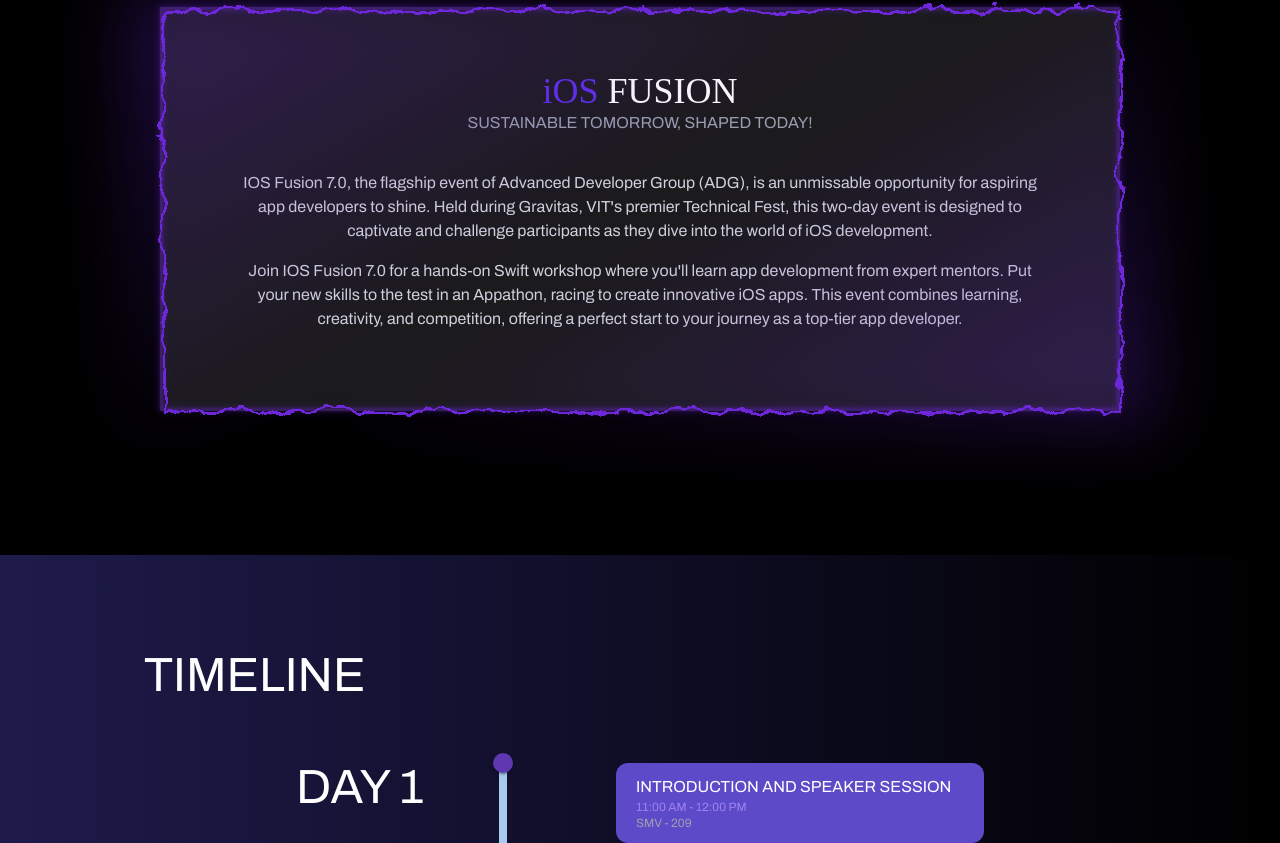
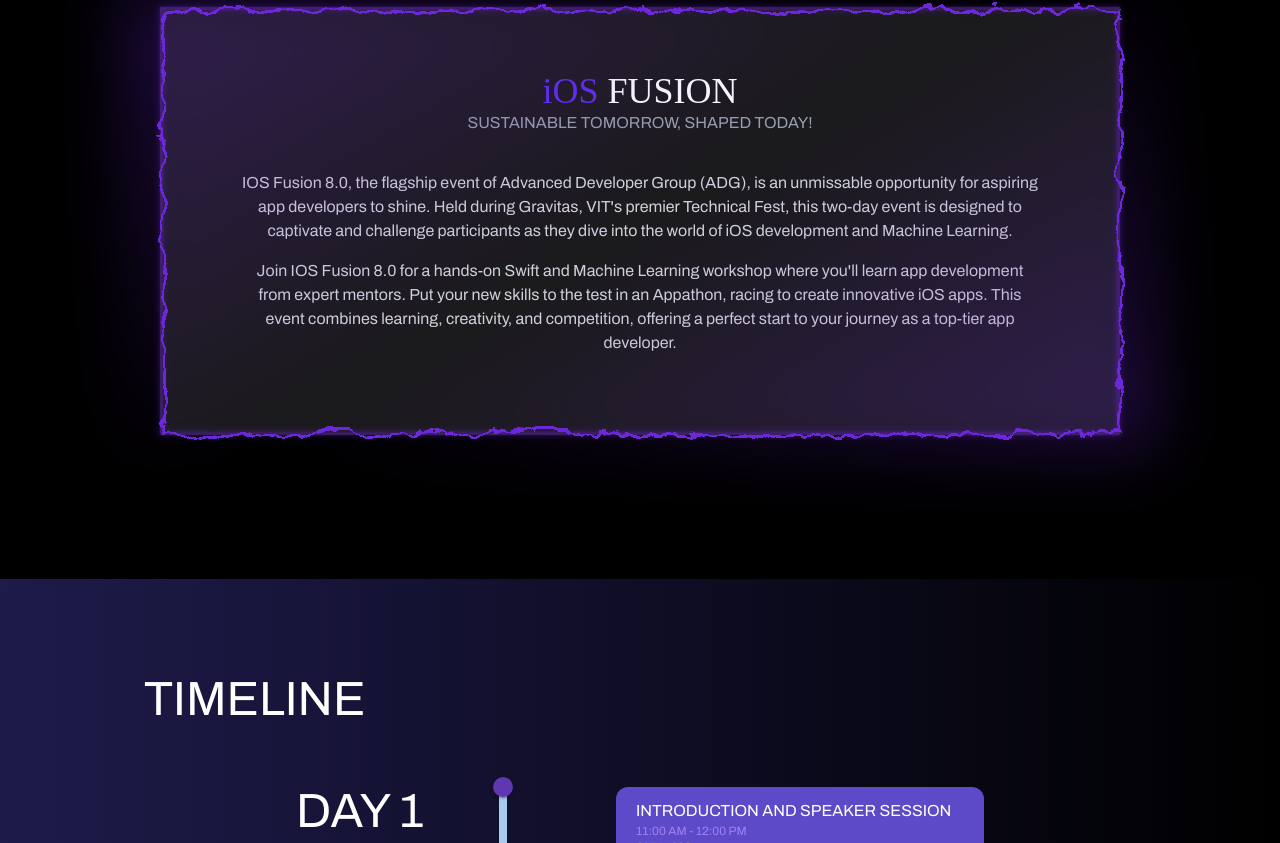
Before and after one commit to ADG-VITV/IOS-Fusion-2025, a Next.js app: page / in a window 1280 px wide. Shown: the part 937-1780 px from the top of the page. Built offline with nearby package versions, Linux system fonts and the light colour scheme; a web font is replaced by a local one.

Commit message:
Minor changes

```diff
--- a/src/sections/Description.tsx
+++ b/src/sections/Description.tsx
@@ -19,14 +19,14 @@
                 <p className="text-gray-400">SUSTAINABLE TOMORROW, SHAPED TODAY!</p>
             </div>
             <p className="m-4 text-gray-300 text-justify sm:text-center">
-                IOS Fusion 7.0, the flagship event of Advanced Developer Group (ADG), is
+                IOS Fusion 8.0, the flagship event of Advanced Developer Group (ADG), is
                 an unmissable opportunity for aspiring app developers to shine. Held
                 during Gravitas, VIT's premier Technical Fest, this two-day event is
                 designed to captivate and challenge participants as they dive into the
-                world of iOS development.
+                world of iOS development and Machine Learning.
             </p>
             <p className="m-4 text-gray-300 text-justify sm:text-center">
-                Join IOS Fusion 7.0 for a hands-on Swift workshop where you'll learn app
+                Join IOS Fusion 8.0 for a hands-on Swift and Machine Learning workshop where you'll learn app
                 development from expert mentors. Put your new skills to the test in an
                 Appathon, racing to create innovative iOS apps. This event combines
                 learning, creativity, and competition, offering a perfect start to your
--- a/src/sections/Home.tsx
+++ b/src/sections/Home.tsx
@@ -5,7 +5,7 @@
 import ADG from "@/components/ADG";
 
 export default function Home() {
-  const phoneNumber = "917007299680";
+  const phoneNumber = "919704967744";
   const whatsappURL = `https://wa.me/${phoneNumber}`;
 
   return (
@@ -28,7 +28,7 @@
             <button className="w-[12rem] md:w-[14rem] text-lg md:text-2xl h-[3rem] md:h-[3.5rem] shadow-md bg-[#5F2EEA] border-0 rounded-full z-10">
               <a
                 target="_blank"
-                href="https://gravitas.vit.ac.in/events/af543ff7-0bd3-476f-ad5d-e37805869d2c"
+                href="https://gravitas.vit.ac.in/events/533637cb-ee55-4564-a10d-21edbd9c0c17"
               >
                 REGISTER
               </a>
```
